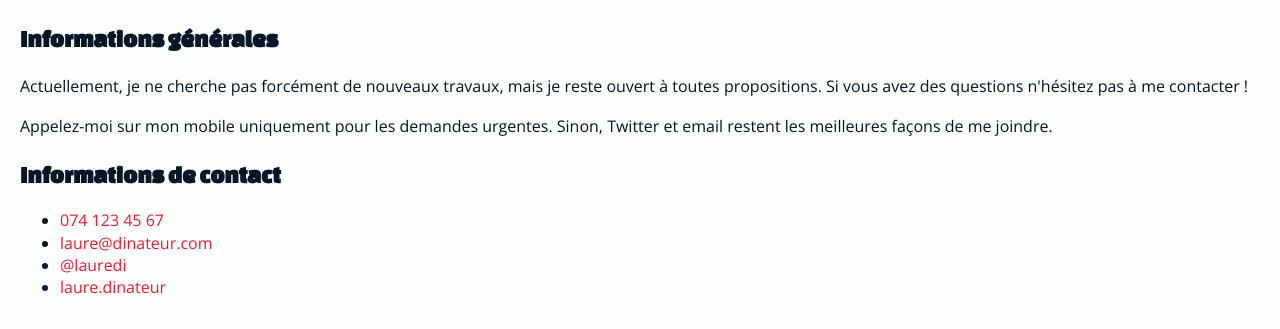
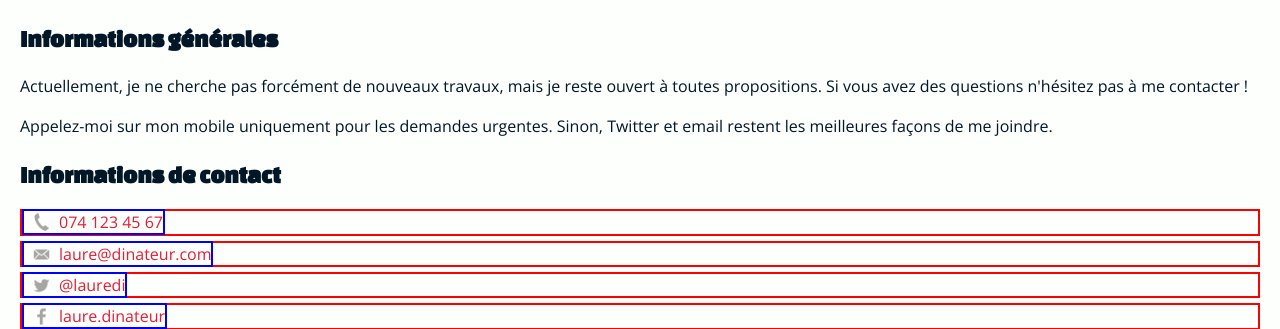
Before and after one commit to esig-jura/b053-exe-laure-dinateur-fallinov, a plain HTML site: page contact.html in a window 1280 px wide. Shown: the part 256-585 px from the top of the page. Drawn offline with nearby package versions, Linux system fonts and the light colour scheme.

Commit message:
code du cous du 26 mai

```diff
--- a/contact.html
+++ b/contact.html
@@ -12,6 +12,7 @@
 
     <link rel="stylesheet" href="css/normalize.css">
     <link rel="stylesheet" href="css/main.css">
+    <link rel="stylesheet" href="css/responsive.css">
     <!-- Icône du site -->
     <link rel="icon" type="image/x-icon" href="img/favicon.ico">
 </head>
@@ -49,7 +50,7 @@
     <section>
         <h2>Informations de contact</h2>
 
-        <ul>
+        <ul class="contact">
             <li><a href="tel:0041 74 123 45 67">074 123 45 67</a></li>
             <li><a href="mailto:laure@dinateur.com">laure@dinateur.com</a></li>
             <li><a target="_blank" href="https://twitter.com/lauredi">@lauredi</a></li>
--- a/css/main.css
+++ b/css/main.css
@@ -170,7 +170,7 @@ footer nav ul li img:hover {
     align-items: flex-start;
 }
 
-/* Les éléments de lite, qui seront les éléments du container FLEX */
+/* Les éléments de liste, qui seront les éléments du container FLEX */
 .page-accueil .galerie li {
     padding: 1rem 2.5%;
     /* Largeur de base d'un élément */
@@ -182,4 +182,56 @@ footer nav ul li img:hover {
 /* Les éléments du container */
 .page-accueil .galerie li figure {
     margin: 0;
+    background-color: #e7e9eb;
 }
+/* Aux légendes des images <figcaption> */
+.page-accueil .galerie li figure figcaption {
+    padding: 5px 10px;
+}
+/* Couleur des liens de la galerie */
+.page-accueil .galerie li a {
+    color: #011627;
+}
+
+/***************************************
+ PAGE CONTACT
+ ****************************************/
+
+.page-infos .contact {
+    padding: 0;
+    list-style-type: none;
+}
+
+.page-infos .contact li {
+    border: 2px solid red;
+    margin: 5px 0;
+}
+
+.page-infos .contact li a {
+    border: 2px solid blue;
+    margin: 5px 0;
+    padding-left: 35px;
+    background-image: url("../img/phone.png");
+    background-size: 25px 25px;
+    background-repeat: no-repeat;
+    background-position: 5px -1px;
+}
+
+/*
+Sélecteurs d'attributs CSS
+http://www.w3schools.com/css/css_attribute_selectors.asp
+    - commence par   ^=
+    - contient       *=
+    - se termine par $=
+*/
+.page-infos .contact li a[href^="mailto"] {
+    background-image: url("../img/mail.png");
+}
+
+.page-infos .contact li a[href*="twitter"] {
+    background-image: url("../img/twitter.png");
+}
+
+.page-infos .contact li a[href*="facebook"] {
+    background-image: url("../img/facebook.png");
+}
--- /dev/null
+++ b/css/responsive.css
@@ -0,0 +1,15 @@
+@media only screen and (min-width: 480px){
+    /* Les éléments de liste, qui seront les éléments du container FLEX */
+    .page-accueil .galerie li {
+        /* Largeur de base d'un élément */
+        flex-basis: 33%;
+    }
+}
+
+@media only screen and (min-width: 910px){
+    /* Les éléments de liste, qui seront les éléments du container FLEX */
+    .page-accueil .galerie li {
+        /* Largeur de base d'un élément */
+        flex-basis: 25%;
+    }
+}
```
Also changed, not shown: index.html (+2 -0 lines), informations.html (+1 -0 lines).
